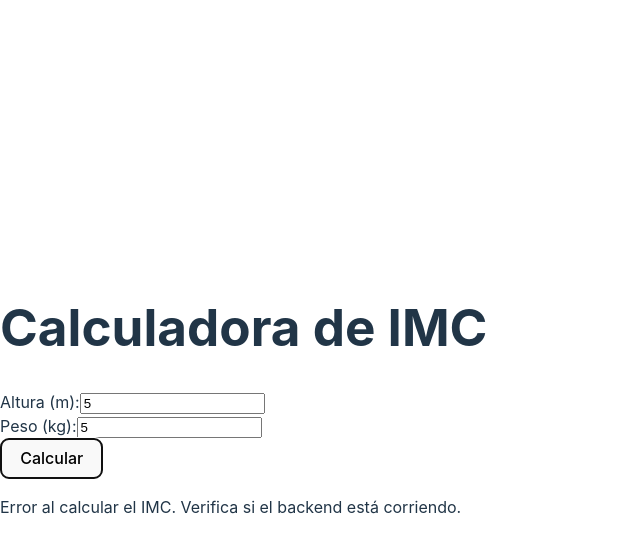
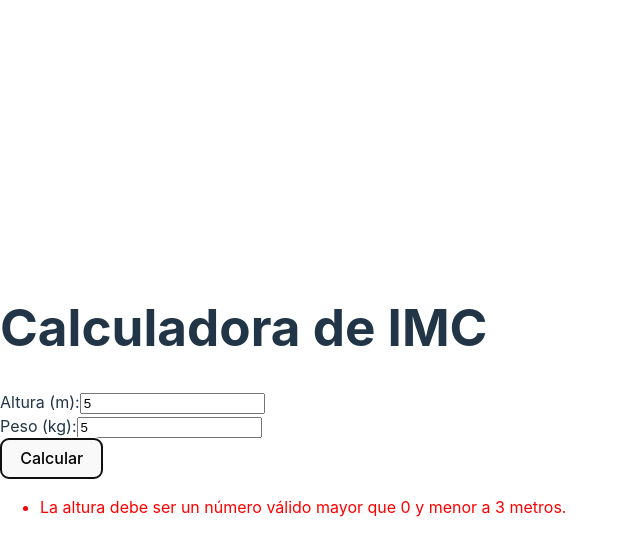
Before and after one commit to RojasTobiasPessuto/2025_proyecto1_imc-ProgramacionAvanzada, a React (Vite) app in the folder frontend/: page / in a window 1280 px wide. Both pictures are taken after typing "5", "5" into the empty fields and a click on the button "Calcular". Shown: the top 556 px of the page, without its empty margins (0-640 px from the left). Built offline with nearby package versions, Linux system fonts and the light colour scheme; no server answers.

Commit message:
feat(imc): agregar validación avanzada de altura y peso en ImcForm

```diff
--- a/frontend/src/ImcForm.tsx
+++ b/frontend/src/ImcForm.tsx
@@ -7,13 +7,11 @@ interface ImcResult {
   categoria: string;
 }
 
-
-
 function ImcForm() {
   const [altura, setAltura] = useState("");
   const [peso, setPeso] = useState("");
   const [resultado, setResultado] = useState<ImcResult | null>(null);
-  const [error, setError] = useState("");
+  const [errores, setErrores] = useState<string[]>([]);
 
   const handleSubmit = async (e: React.FormEvent) => {
     e.preventDefault();
@@ -21,8 +19,23 @@ function ImcForm() {
     const alturaNum = parseFloat(altura);
     const pesoNum = parseFloat(peso);
 
-    if (isNaN(alturaNum) || isNaN(pesoNum) || alturaNum <= 0 || pesoNum <= 0) {
-      setError("Por favor, ingresa valores válidos (positivos y numéricos).");
+    const nuevosErrores: string[] = [];
+
+    // Validaciones avanzadas
+    if (isNaN(alturaNum) || alturaNum <= 0 || alturaNum >= 3) {
+      nuevosErrores.push(
+        "La altura debe ser un número válido mayor que 0 y menor a 3 metros."
+      );
+    }
+
+    if (isNaN(pesoNum) || pesoNum <= 0 || pesoNum >= 500) {
+      nuevosErrores.push(
+        "El peso debe ser un número válido mayor que 0 y menor a 500 kg."
+      );
+    }
+
+    if (nuevosErrores.length > 0) {
+      setErrores(nuevosErrores);
       setResultado(null);
       return;
     }
@@ -33,17 +46,16 @@ function ImcForm() {
         peso: pesoNum,
       });
       setResultado(response.data);
-      setError("");
+      setErrores([]); // limpiar errores si todo salió bien
     } catch (err) {
-      setError(
-        "Error al calcular el IMC. Verifica si el backend está corriendo."
-      );
+      setErrores([
+        "Error al calcular el IMC. Verifica si el backend está corriendo.",
+      ]);
       setResultado(null);
     }
   };
 
   return (
-    <div>
     <div>
       <h1>Calculadora de IMC</h1>
       <form onSubmit={handleSubmit}>
@@ -69,20 +81,24 @@ function ImcForm() {
         <button type="submit">Calcular</button>
       </form>
 
+      {/* Mostrar resultado */}
       {resultado && (
         <div>
-            <p>IMC: {resultado.imc.toFixed(2)}</p>
-            <p>Categoría: {resultado.categoria}</p>
+          <p>✅ IMC: {resultado.imc.toFixed(2)}</p>
+          <p>📊 Categoría: {resultado.categoria}</p>
         </div>
       )}
 
-        {error && (
-          <div>
-            <p>{error}</p>
+      {/* Mostrar todos los errores */}
+      {errores.length > 0 && (
+        <div style={{ color: "red", marginTop: "10px" }}>
+          <ul>
+            {errores.map((err, index) => (
+              <li key={index}>{err}</li>
+            ))}
+          </ul>
         </div>
       )}
-      </div>
-
     </div>
   );
 }
```
Also changed, not shown: frontend/src/imc.module.ts (added). Lines whose indentation alone changed are shown as unchanged.
